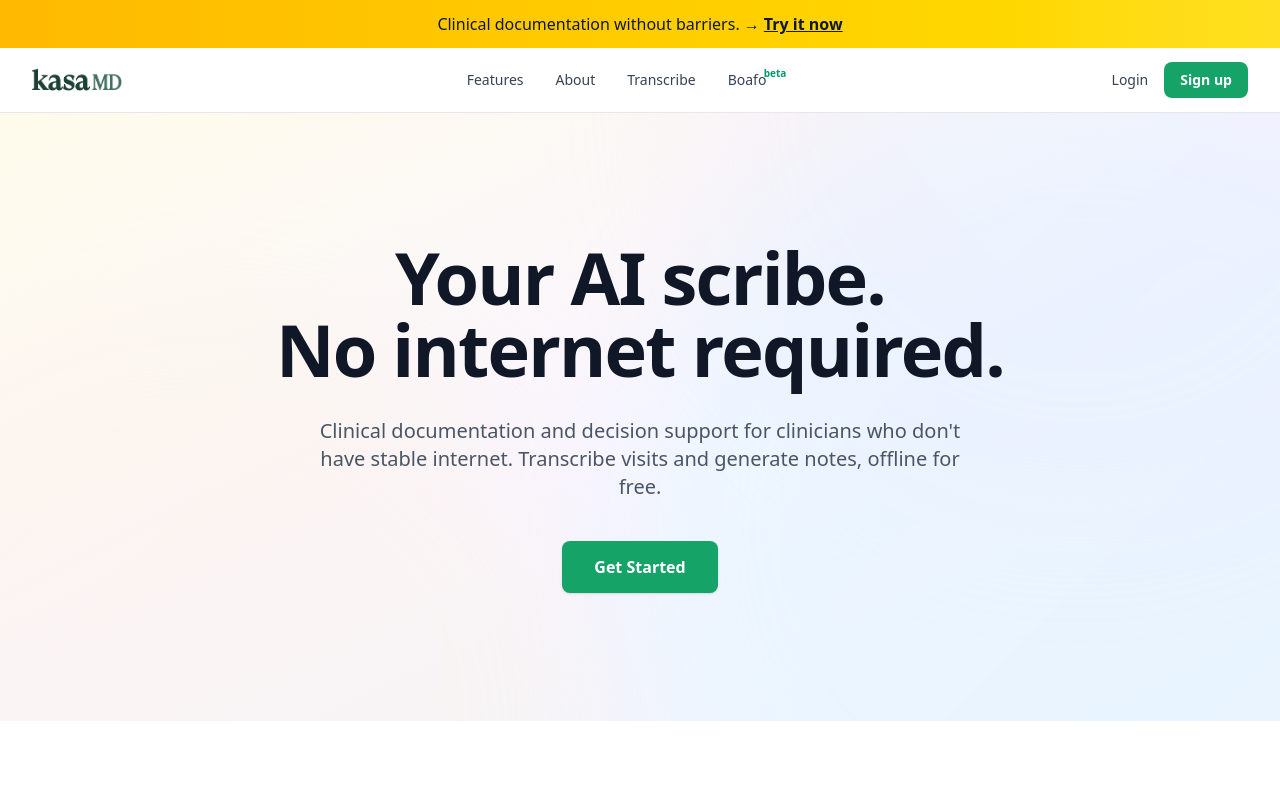
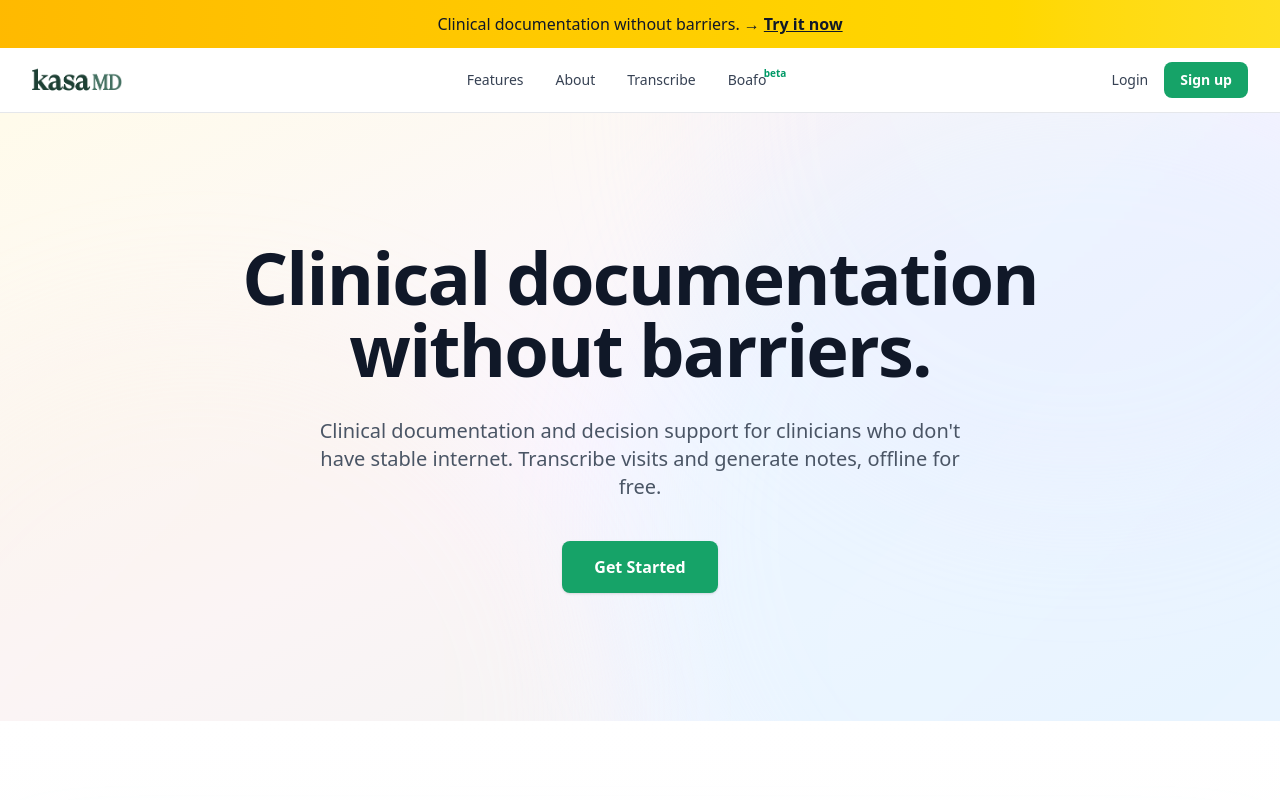
Before and after one commit to Kasa-Labs/kasa_marketing, a Next.js app: page / in a window 1280 px wide. Shown: the top 800 px of the page. Built offline with nearby package versions, Linux system fonts and the light colour scheme.

Commit message:
[edit] edited Hero

```diff
--- a/app/components/Hero.tsx
+++ b/app/components/Hero.tsx
@@ -21,8 +21,7 @@ export function Hero() {
       <div className="relative mx-auto max-w-4xl">
         {/* Main Headline */}
         <h1 className="text-center text-5xl font-bold tracking-tight text-gray-900 sm:text-6xl lg:text-7xl">
-          Your AI scribe. <br />
-          No internet required.
+          Clinical documentation without barriers.
         </h1>
 
         {/* Subheadline */}
```
